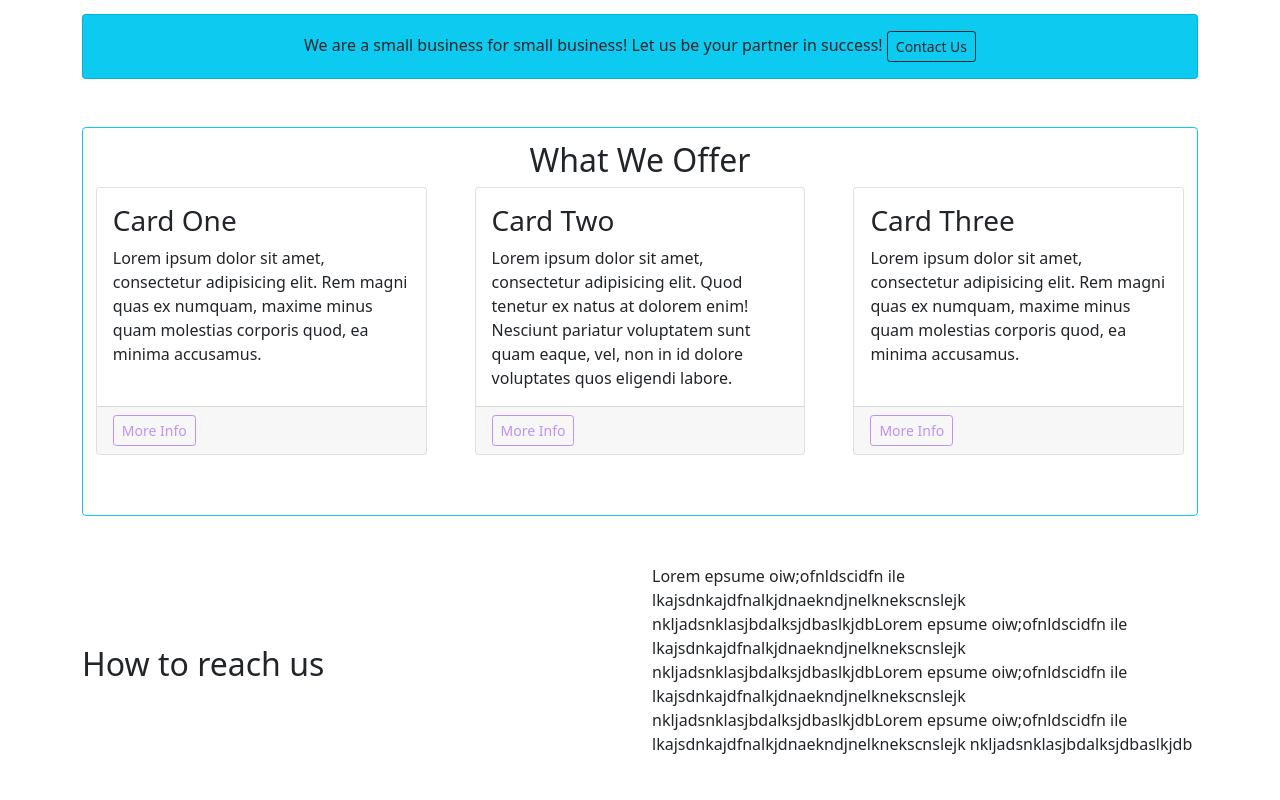
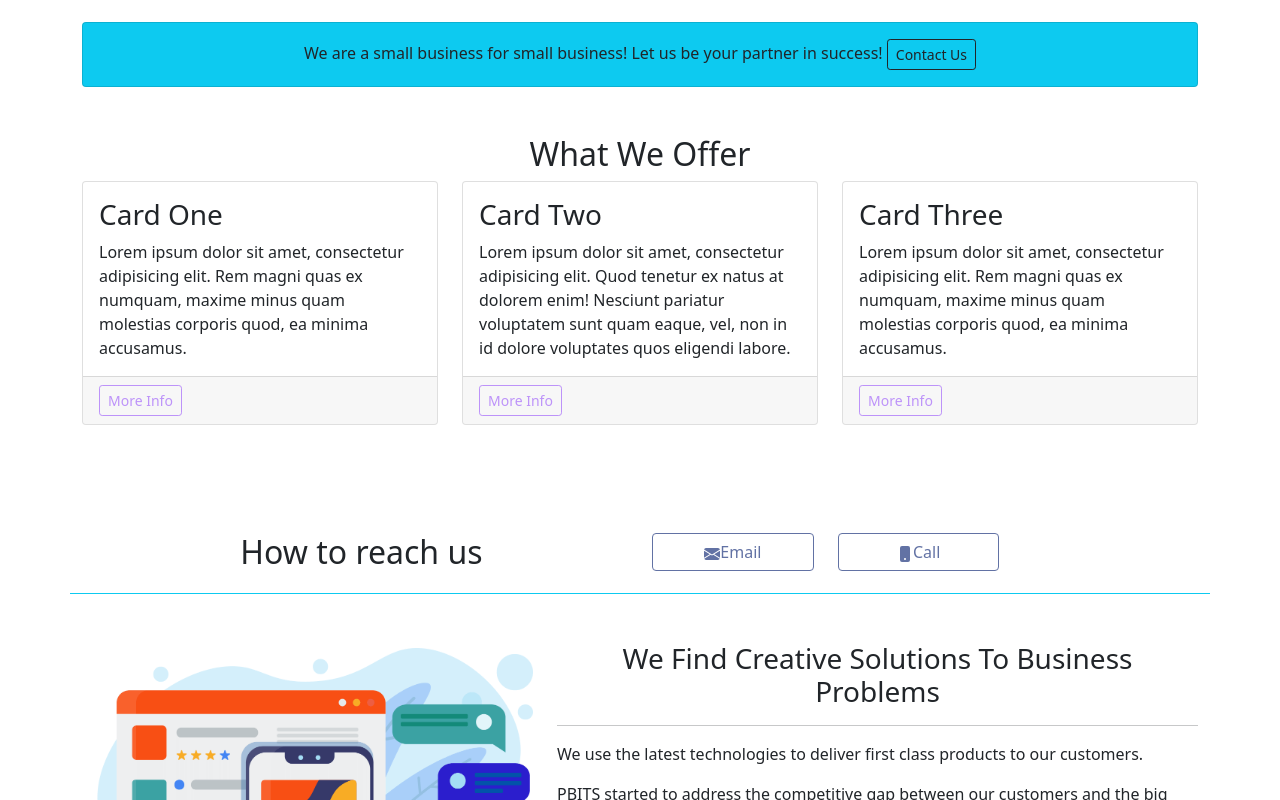
Before and after one commit to TenGallonTechnology/TenGallon.tech, a Next.js app: page / in a window 1280 px wide. Shown: the part 660-1460 px from the top of the page. Built offline with nearby package versions, Linux system fonts and the light colour scheme.

Commit message:
finishing contact

```diff
--- a/pages/index.js
+++ b/pages/index.js
@@ -7,6 +7,7 @@ import solutions from "../public/solutions.png";
 import about from "../public/about.png";
 import Row from "react-bootstrap/Row";
 import Col from "react-bootstrap/Col";
+import { Envelope, EnvelopeFill, PhoneFill } from "react-bootstrap-icons";
 
 export default function Home() {
   return (
@@ -14,7 +15,7 @@ export default function Home() {
       <Header />
       <Container>
         <main>
-          <div className="row gx-4 gx-lg-5 align-items-center my-5">
+          <div className="row  align-items-center my-5 ">
             <div className="col-lg-7">
               <Image src={solutions} alt="" />
             </div>
@@ -42,14 +43,14 @@ export default function Home() {
               </p>
             </div>
           </div>
-          <div className="outline-info">
+          <div>
             <Row>
               <Col>
                 <h2 className="text-center">What We Offer</h2>
               </Col>
             </Row>
 
-            <div className="row gx-4 gx-lg-5" id="services">
+            <div className="row" id="services">
               <div className="col-md-4 mb-5">
                 <div className="card h-100 grow">
                   <div className="card-body">
@@ -104,22 +105,27 @@ export default function Home() {
               </div>
             </div>
           </div>
-          <Row id="contact" className="mt-5 mb-5">
-            <Col className="d-flex align-items-center">
+          <Row id="contact" className="mt-5 mb-5 outline-info-bottom">
+            <Col lg={6} sm={12} className="text-center">
               <h2>How to reach us</h2>
             </Col>
-            <Col>
-              <p>
-                Lorem epsume oiw;ofnldscidfn ile
-                lkajsdnkajdfnalkjdnaekndjnelknekscnslejk
-                nkljadsnklasjbdalksjdbaslkjdbLorem epsume oiw;ofnldscidfn ile
-                lkajsdnkajdfnalkjdnaekndjnelknekscnslejk
-                nkljadsnklasjbdalksjdbaslkjdbLorem epsume oiw;ofnldscidfn ile
-                lkajsdnkajdfnalkjdnaekndjnelknekscnslejk
-                nkljadsnklasjbdalksjdbaslkjdbLorem epsume oiw;ofnldscidfn ile
-                lkajsdnkajdfnalkjdnaekndjnelknekscnslejk
-                nkljadsnklasjbdalksjdbaslkjdb
-              </p>
+            <Col lg={2} sm={4}>
+              <a
+                href="mailto:pbits@gmail.com"
+                className="btn btn-outline-secondary btn-block "
+              >
+                <EnvelopeFill />
+                Email
+              </a>
+            </Col>
+            <Col lg={2} sm={4}>
+              <a
+                href="tel:4708510317"
+                className="btn btn-outline-secondary btn-block"
+              >
+                <PhoneFill />
+                Call
+              </a>
             </Col>
           </Row>
           <Row id="about" className="d-flex align-items-center">
--- a/styles/globals.scss
+++ b/styles/globals.scss
@@ -20,11 +20,12 @@ $theme-colors: (
   "dark": $dark,
 );
 
-.outline-info {
+.outline-info-bottom {
   border-color: $info;
-  border-style: solid;
+
+  border-bottom-style: solid;
   border-width: 1px;
-  border-radius: 4px;
+
   padding: 1vw;
 }
 
@@ -36,5 +37,10 @@ $theme-colors: (
   border-color: $primary;
   transform: scale(1.05);
 }
+
+.btn-block {
+  width: 100%;
+}
+
 // Import Bootstrap and its default variables
 @import "~bootstrap/scss/bootstrap.scss";
```
